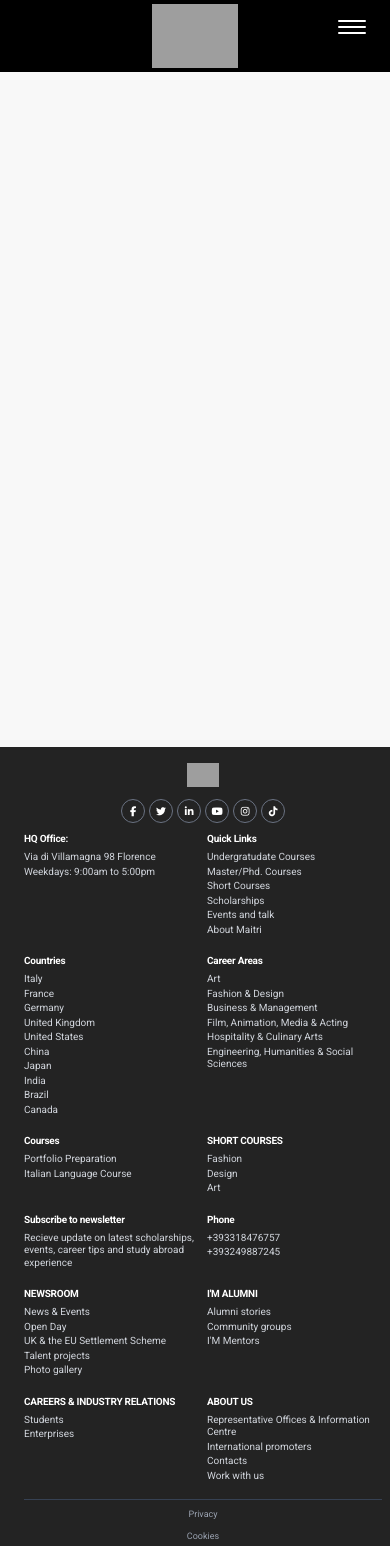
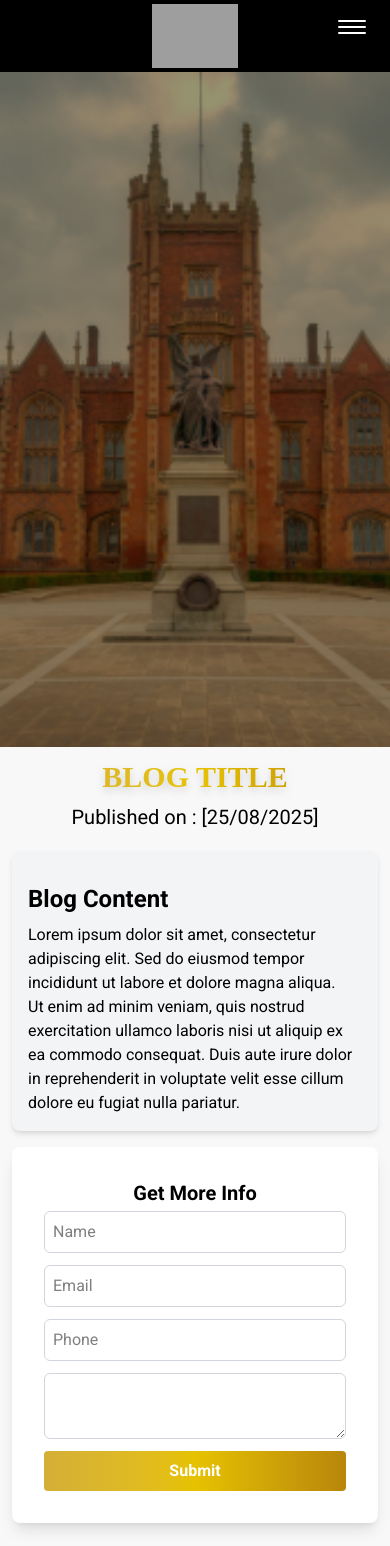
Before and after one commit to harshvardhan119/maitri-global-education-frontend, a React (Vite) app: page /blogs in a window 390 px wide. Shown: the top 1546 px of the page. Built offline with nearby package versions, Linux system fonts and the light colour scheme; grey boxes are pictures that could not be loaded; a web font is replaced by a local one.

Commit message:
added testing section

```diff
--- a/src/App.jsx
+++ b/src/App.jsx
@@ -20,6 +20,7 @@ import Explore from './pages/Explore';
 import Careers from './components/Careers';
 import University from './components/University';
 import Course from './pages/Course';
+import Blogsind from './pages/Blogs';
 
 
 
@@ -34,6 +35,9 @@ function App() {
           <Route path="/explore" element={<Explore/>}/>
           {/* added for testing */}
           <Route path="/courses" element={<Course/>}/>
+          <Route path="/blogs" element={<Blogsind/>}/>
+          <Route path="/events" element={<Event/>}/>
+
           <Route path="/" element={
             <>
 
--- a/src/components/Navbar.jsx
+++ b/src/components/Navbar.jsx
@@ -6,8 +6,8 @@ const navLinks = [
   { title: "HOME", href: "/" },
   { title: "EXPLORE", href: "/explore" },
   { title: "SCHOLARSHIPS", href: "/scholarship" },
-  { title: "EVENTS & WEBINARS", href: "#" },
-  { title: "BLOGS", href: "#" },
+  { title: "EVENTS & WEBINARS", href: "/events" },
+  { title: "BLOGS", href: "/blogs" },
   { title: "SERVICES", href: "#" },
   { title: "JOB SEARCH", href: "#" },
   { title: "ABOUT", href: "/about" },
--- /dev/null
+++ b/src/pages/Blogs.jsx
@@ -0,0 +1,134 @@
+import React from 'react'
+
+export default function Blogsind() {
+  return (
+    <div className="">
+      {/* Main Image */}
+      <div>
+        <img
+          src="University-Section.png"
+          alt=""
+          className="w-full h-[80vh] object-cover"
+        />
+      </div>
+
+      {/* Main Blog Title */}
+      <div className="px-3 lg:mx-30 mt-3 text-center md:text-left">
+        <h1
+          style={{ fontFamily: "Montserrat" }}
+          className="bg-gradient-to-r from-[#d4af37] via-[#e6c200] to-[#b8860b]
+            bg-clip-text text-transparent text-3xl md:text-6xl font-bold uppercase drop-shadow-lg max-w-[90vw] sm:max-w-3xl mx-auto md:mx-0"
+        >
+          Blog Title
+        </h1>
+        <p className="text-xl mt-2">Published on : [25/08/2025]</p>
+      </div>
+
+      {/* Blog Content & Form */}
+      <div className="px-3 lg:mx-30 mt-5 grid grid-cols-1 md:grid-cols-2 gap-4">
+        <div className="border-gray-100 p-4 rounded-lg bg-gray-100 shadow-md">
+          <h2 className="text-2xl font-bold mt-4">Blog Content</h2>
+          <p className="mt-2">
+            Lorem ipsum dolor sit amet, consectetur adipiscing elit. Sed do eiusmod tempor incididunt ut labore et dolore magna aliqua.
+            <br />
+            Ut enim ad minim veniam, quis nostrud exercitation ullamco laboris nisi ut aliquip ex ea commodo consequat. Duis aute irure dolor in reprehenderit in voluptate velit esse cillum dolore eu fugiat nulla pariatur.
+            <br />
+          </p>
+        </div>
+        <div className="p-8 border-gray-400 rounded-lg bg-white shadow-lg w-full h-full flex flex-col">
+          <h2
+            style={{ fontFamily: "Roboto" }}
+            className="text-xl text-center font-bold mb-1"
+          >
+            Get More Info
+          </h2>
+          <form className="space-y-3 flex-grow flex flex-col">
+            <input
+              type="text"
+              placeholder="Name"
+              className="border border-gray-300 rounded-md p-2 w-full"
+            />
+            <input
+              type="email"
+              placeholder="Email"
+              className="border border-gray-300 rounded-md p-2 w-full"
+            />
+            <input
+              type="number"
+              placeholder="Phone"
+              className="border border-gray-300 rounded-md p-2 w-full"
+            />
+            <textarea
+              name="textarea"
+              className="border border-gray-300 rounded-md p-2 w-full"
+            ></textarea>
+            <button className="px-6 py-2 w-full bg-gradient-to-r from-[#d4af37] via-[#e6c200] to-[#b8860b] text-white font-semibold rounded">
+              Submit
+            </button>
+          </form>
+        </div>
+      </div>
+
+      {/* Related Blogs Heading */}
+      <div>
+        <h1 className="px-3 lg:mx-30 text-3xl font-bold mt-5 text-center md:text-left">
+          Related Blogs
+        </h1>
+      </div>
+
+      {/* Related Blogs Grid */}
+      <div className="px-3 lg:mx-30 grid grid-cols-1 sm:grid-cols-2 xl:grid-cols-3 gap-4 mt-5 mb-6">
+        {/* Blog 1 */}
+        <div className="text-center md:text-left">
+          <img
+            className="w-full h-auto rounded-lg mx-auto md:mx-0"
+            src="1.png"
+            alt=""
+          />
+          <h2 className="text-2xl font-bold mt-2">Blog Title</h2>
+          <p className="text-gray-600">Published on : [25/08/2025]</p>
+          <p className="mt-2">
+            Brief description of the blog content goes here. It should be concise and engaging to encourage readers to click through.
+          </p>
+          <button className="mt-4 px-4 py-2 bg-gradient-to-r from-[#d4af37] via-[#e6c200] to-[#b8860b] text-white font-semibold rounded">
+            Read More
+          </button>
+        </div>
+
+        {/* Blog 2 */}
+        <div className="text-center md:text-left">
+          <img
+            className="w-full h-auto rounded-lg mx-auto md:mx-0"
+            src="2.png"
+            alt=""
+          />
+          <h2 className="text-2xl font-bold mt-2">Blog Title</h2>
+          <p className="text-gray-600">Published on : [25/08/2025]</p>
+          <p className="mt-2">
+            Brief description of the blog content goes here. It should be concise and engaging to encourage readers to click through.
+          </p>
+          <button className="mt-4 px-4 py-2 bg-gradient-to-r from-[#d4af37] via-[#e6c200] to-[#b8860b] text-white font-semibold rounded">
+            Read More
+          </button>
+        </div>
+
+        {/* Blog 3 */}
+        <div className="text-center md:text-left">
+          <img
+            className="w-full h-auto rounded-lg mx-auto md:mx-0"
+            src="3.png"
+            alt=""
+          />
+          <h2 className="text-2xl font-bold mt-2">Blog Title</h2>
+          <p className="text-gray-600">Published on : [25/08/2025]</p>
+          <p className="mt-2">
+            Brief description of the blog content goes here. It should be concise and engaging to encourage readers to click through.
+          </p>
+          <button className="mt-4 px-4 py-2 bg-gradient-to-r from-[#d4af37] via-[#e6c200] to-[#b8860b] text-white font-semibold rounded">
+            Read More
+          </button>
+        </div>
+      </div>
+    </div>
+  );
+}
--- a/src/pages/Explore.jsx
+++ b/src/pages/Explore.jsx
@@ -4,7 +4,7 @@ export default function Explore() {
   const [scholarships, setScholarships] = useState([]);
   const [universities, setUniversities] = useState([]);
   const [courses, setCourses] = useState([]);
-  const [selectedSection, setSelectedSection] = useState(null);
+  const [selectedSection, setSelectedSection] = useState("scholarships");
 
   useEffect(() => {
     const query = `{
@@ -45,108 +45,87 @@ export default function Explore() {
       });
   }, []);
 
+  const SectionCard = ({ children }) => (
+    <div className="bg-white border border-gray-200 rounded-lg shadow-sm hover:shadow-md transition p-5">
+      {children}
+    </div>
+  );
+
   const renderScholarships = () => (
-    <div className="grid grid-cols-1 md:grid-cols-3 gap-4">
+    <div className="grid gap-6 md:grid-cols-3">
       {scholarships.map((sch, i) => (
-        <div
-          key={i}
-          className="bg-white rounded-lg shadow-md p-4 hover:shadow-lg transition"
-        >
+        <SectionCard key={i}>
           <img
             src={sch.image}
             alt={sch.name}
-            className="w-full h-40 object-cover rounded-md mb-3"
+            className="w-full h-40 object-cover rounded-md mb-4"
           />
-          <h2 className="text-lg font-bold">{sch.name}</h2>
-          <p className="text-sm text-gray-500 mb-2">Amount: {sch.amount}</p>
-          <p className="text-gray-700">{sch.description}</p>
-        </div>
+          <h2 className="text-lg font-semibold">{sch.name}</h2>
+          <p className="text-sm text-gray-500 mb-2">
+            Amount: <span className="font-medium">{sch.amount}</span>
+          </p>
+          <p className="text-gray-700 text-sm">{sch.description}</p>
+        </SectionCard>
       ))}
     </div>
   );
 
   const renderUniversities = () => (
-    <div className="grid grid-cols-1 md:grid-cols-3 gap-4">
+    <div className="grid gap-6 md:grid-cols-3">
       {universities.map((uni, i) => (
-        <div
-          key={i}
-          className="bg-white rounded-lg shadow-md p-4 hover:shadow-lg transition"
-        >
+        <SectionCard key={i}>
           <img
             src={uni.bannerimage}
             alt={uni.Universityname}
-            className="w-full h-40 object-cover rounded-md mb-3"
+            className="w-full h-40 object-cover rounded-md mb-4"
           />
-          <h2 className="text-lg font-bold">{uni.Universityname}</h2>
-          <p className="text-gray-600">{uni.contentTitle}</p>
-          <p className="text-gray-500">{uni.subtitle}</p>
-        </div>
+          <h2 className="text-lg font-semibold">{uni.Universityname}</h2>
+          <p className="text-gray-600 text-sm mb-1">{uni.contentTitle}</p>
+          <p className="text-gray-500 text-xs">{uni.subtitle}</p>
+        </SectionCard>
       ))}
     </div>
   );
 
   const renderCourses = () => (
-    <div className="grid grid-cols-1 md:grid-cols-3 gap-4">
+    <div className="grid gap-6 md:grid-cols-3">
       {courses.map((course, i) => (
-        <div
-          key={i}
-          className="bg-white rounded-lg shadow-md p-4 hover:shadow-lg transition"
-        >
-          <h2 className="text-lg font-bold">{course.name}</h2>
-          <p className="text-gray-500">
-            {course.description}
-          </p>
-
-        </div>
+        <SectionCard key={i}>
+          <h2 className="text-lg font-semibold mb-2">{course.name}</h2>
+          <p className="text-gray-600 text-sm">{course.description}</p>
+        </SectionCard>
       ))}
     </div>
   );
 
   return (
-    <div className="p-6">
-      <h1 className="text-2xl font-bold mb-4">Explore</h1>
+    <div className="p-8 max-w-7xl mx-auto">
+      <h1 className="text-3xl font-bold text-gray-800 mb-2">Explore Opportunities</h1>
+      <p className="text-gray-600 mb-6">
+        Discover scholarships, top universities, and courses to help you excel in your academic journey.
+      </p>
 
-      {/* Section Selector */}
-      <div className="flex gap-3 mb-6">
-        <button
-          onClick={() => setSelectedSection("scholarships")}
-          className={`px-4 py-2 rounded-md ${
-            selectedSection === "scholarships"
-              ? "bg-blue-600 text-white"
-              : "bg-gray-200"
-          }`}
-        >
-          Scholarships
-        </button>
-        <button
-          onClick={() => setSelectedSection("universities")}
-          className={`px-4 py-2 rounded-md ${
-            selectedSection === "universities"
-              ? "bg-blue-600 text-white"
-              : "bg-gray-200"
-          }`}
-        >
-          Universities
-        </button>
-        <button
-          onClick={() => setSelectedSection("courses")}
-          className={`px-4 py-2 rounded-md ${
-            selectedSection === "courses"
-              ? "bg-blue-600 text-white"
-              : "bg-gray-200"
-          }`}
-        >
-          Courses
-        </button>
+      {/* Tab Navigation */}
+      <div className="flex border-b border-gray-200 mb-8">
+        {["scholarships", "universities", "courses"].map((section) => (
+          <button
+            key={section}
+            onClick={() => setSelectedSection(section)}
+            className={`px-6 py-3 text-sm font-medium border-b-2 transition ${
+              selectedSection === section
+                ? "border-blue-600 text-blue-600"
+                : "border-transparent text-gray-500 hover:text-gray-700"
+            }`}
+          >
+            {section.charAt(0).toUpperCase() + section.slice(1)}
+          </button>
+        ))}
       </div>
 
       {/* Conditional Rendering */}
       {selectedSection === "scholarships" && renderScholarships()}
       {selectedSection === "universities" && renderUniversities()}
       {selectedSection === "courses" && renderCourses()}
-      {!selectedSection && (
-        <p className="text-gray-500">Please select a section to explore.</p>
-      )}
     </div>
   );
 }
```
